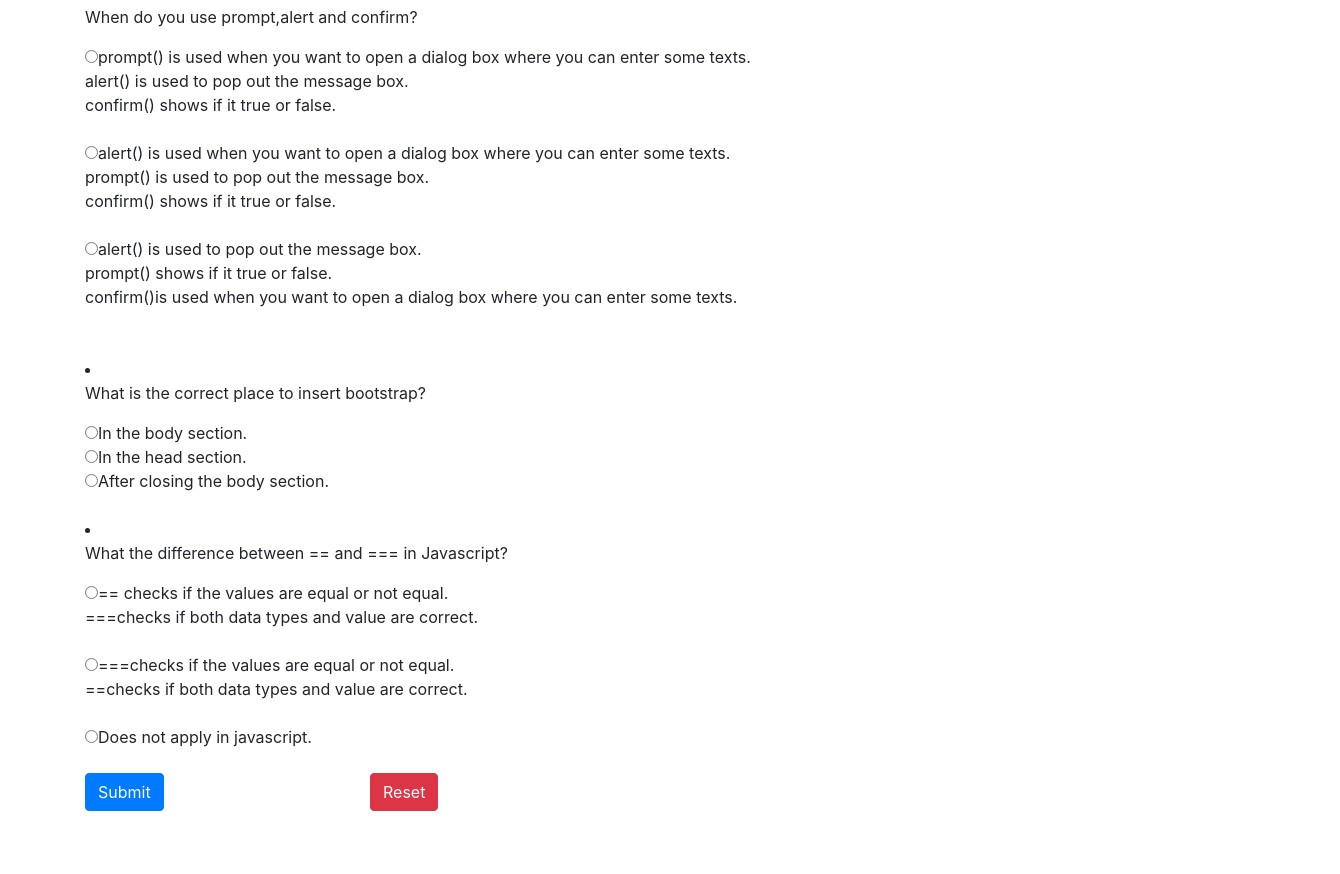
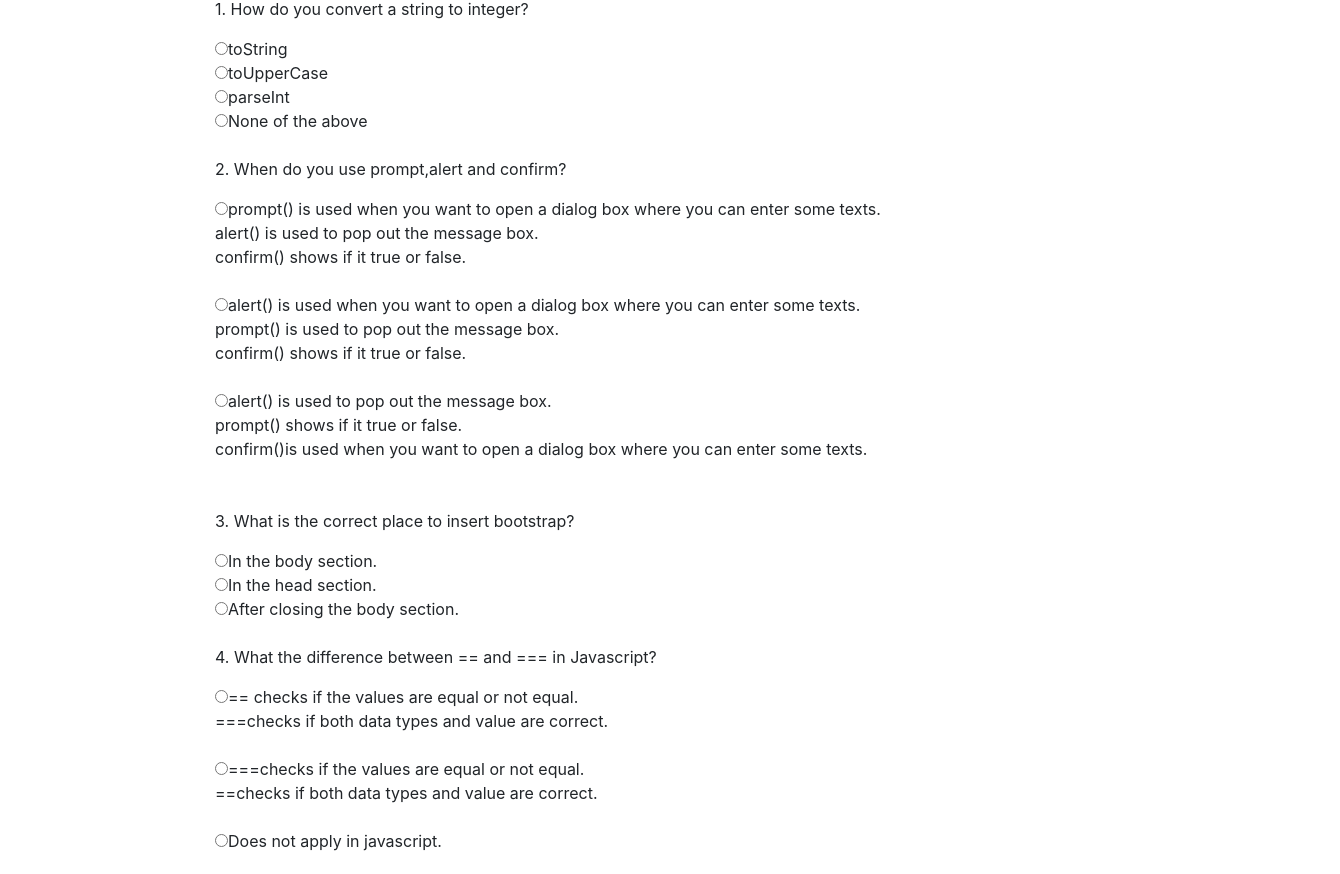
Before and after one commit to lilianwaweru/Quiz-board, a plain HTML site: page index.html in a window 1280 px wide. Shown: the part 259-1133 px from the top of the page, 1340 px wide, since content can reach past the window. Before the commit the page ends 1070 px from the top, so only its background shows below. Drawn offline with Linux system fonts and the light colour scheme.

Commit message:
margin style in css

```diff
--- a/css/styles.css
+++ b/css/styles.css
@@ -0,0 +1,3 @@
+.container{
+  margin: 200px;
+}
--- a/index.html
+++ b/index.html
@@ -9,18 +9,15 @@
   <div class="container">
     <h1>Javascripts test questions</h1>
     <form id="question">
-      <li>
-        <p>How do you convert a string to integer?</p>
+        <p>1. How do you convert a string to integer?</p>
         <div class="question1">
           <input type="radio" name="que1" value="0">toString<br>
           <input type="radio" name="que1" value="0">toUpperCase<br>
           <input type="radio" name="que1" value="5">parseInt<br>
           <input type="radio" name="que1" value="0">None of the above<br>
         </div>
-      </li>
       <br>
-      <li>
-        <p>When do you use prompt,alert and confirm?</p>
+        <p>2. When do you use prompt,alert and confirm?</p>
         <div class="question2">
           <input type="radio" name="que2" value="15">prompt() is used when you want to open a dialog box where you can enter some texts.<br>
           alert() is used to pop out the message box.<br>
@@ -32,19 +29,15 @@
           prompt() shows if it true or false.<br>
           confirm()is used when you want to open a dialog box where you can enter some texts.<br><br>
         </div>
-      </li>
       <br>
-      <li>
-        <p>What is the correct place to insert bootstrap?</p>
+        <p>3. What is the correct place to insert bootstrap?</p>
         <div class="question3">
           <input type="radio" name="que3" value="0">In the body section.<br>
           <input type="radio" name="que3" value="5">In the head section.<br>
           <input type="radio" name="que3" value="0">After closing the body section.<br>
         </div>
-      </li>
       <br>
-      <li>
-        <p> What the difference between == and === in Javascript?</p>
+        <p>4. What the difference between == and === in Javascript?</p>
         <div class="question4">
           <input type="radio" name="que4" value="15">== checks if the values are equal or not equal.<br>
           ===checks if both data types and value are correct.<br><br>
@@ -52,7 +45,6 @@
           ==checks if both data types and value are correct.<br><br>
           <input type="radio" name="que4" value="0">Does not apply in javascript.
         </div>
-      </li>
       <br>
       <div class="row">
         <div class="col-md-3">
```
